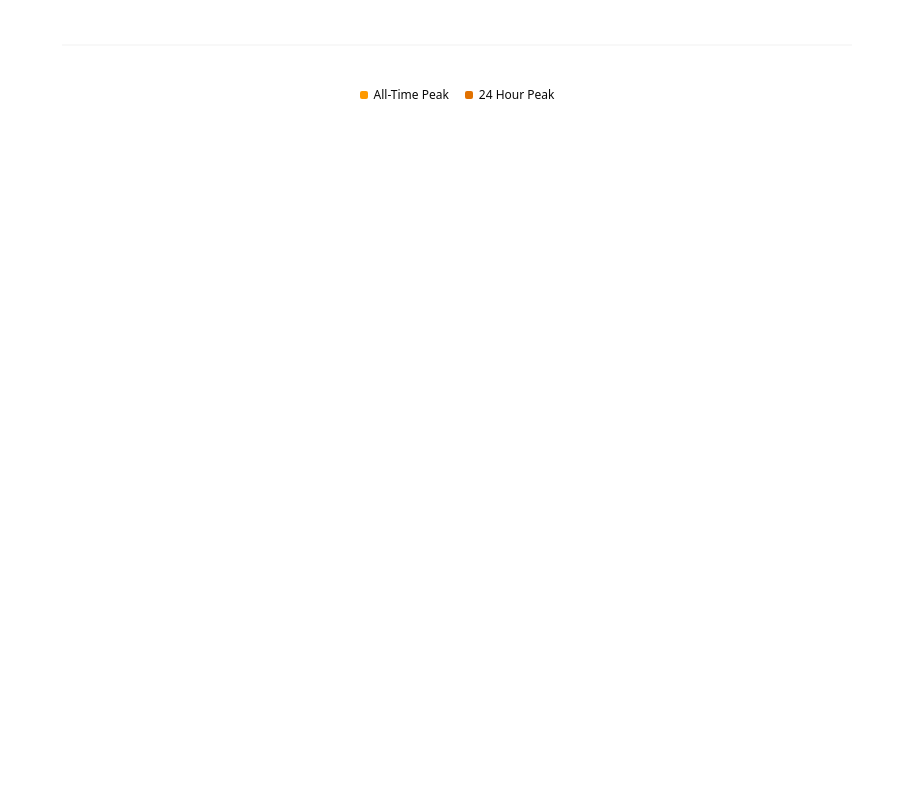
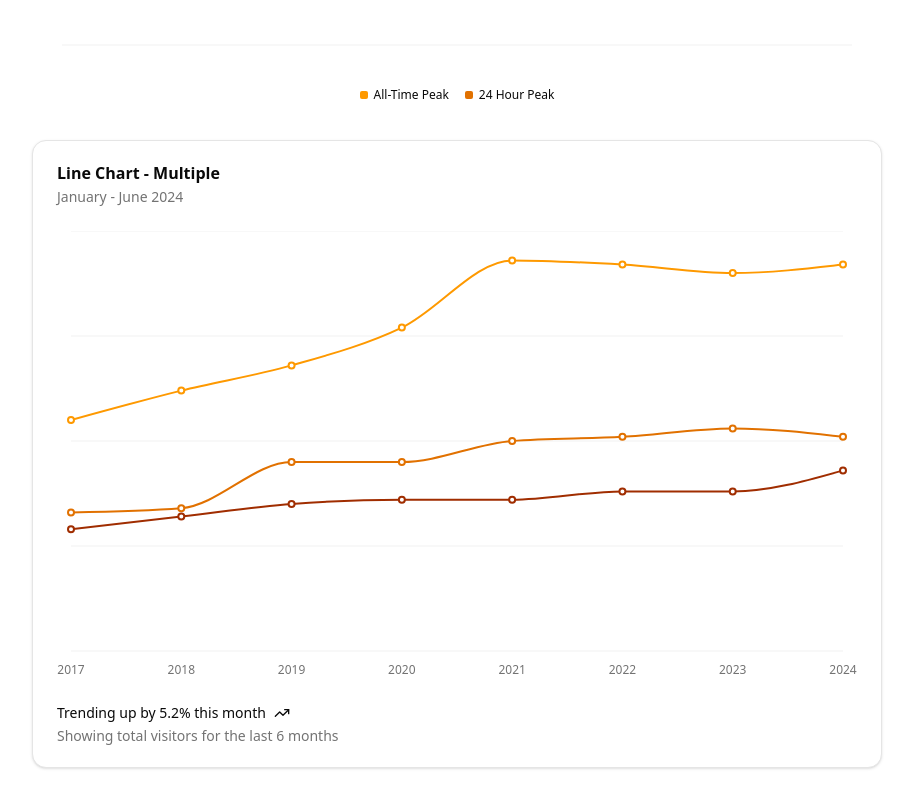
Before and after one commit to Jad-Kreit29/Dashboard-site, a React (Vite) app: page / in a window 1280 px wide. Shown: the part 614-1414 px from the top of the page, without its empty margins (183-1096 px from the left). Before the commit the page ends 800 px from the top, so only its background shows below. Built offline with nearby package versions, Linux system fonts and the light colour scheme.

Commit message:
Implemented second chart

```diff
--- /dev/null
+++ b/src/components/MarketChart.jsx
@@ -0,0 +1,92 @@
+"use client"
+
+import { CartesianGrid, Line, LineChart, XAxis } from "recharts"
+
+import { ChartContainer, ChartTooltip, ChartTooltipContent } from "@/components/ui/chart"
+
+export const description = "A multiple line chart"
+
+const chartData = [
+  { year: "2017", mobile: 55, console: 33, desktop: 29 },
+  { year: "2018", mobile: 62, console: 34, desktop: 32 },
+  { year: "2019", mobile: 68, console: 45, desktop: 35 },
+  { year: "2020", mobile: 77, console: 45, desktop: 36 },
+  { year: "2021", mobile: 93, console: 50, desktop: 36 },
+  { year: "2022", mobile: 92, console: 51, desktop: 38 },
+  { year: "2023", mobile: 90, console: 53, desktop: 38 },
+  { year: "2024", mobile: 92, console: 51, desktop: 43 },
+]
+
+const chartConfig = {
+  mobile: {
+    label: "Mobile",
+    color: "var(--chart-4)",
+  },
+  console: {
+    label: "Console",
+    color: "var(--chart-5)",
+  },
+  desktop: {
+    label: "PC",
+    color: "var(--chart-6)",
+  },
+}
+
+export default function MarketChart() {
+
+  return (
+
+    <ChartContainer config={chartConfig} className="min-h-[200px] w-[800px]">
+
+        <LineChart
+        accessibilityLayer
+        data={chartData}
+        margin={{
+            left: 14,
+            right: 14,
+        }}
+        >
+        <CartesianGrid vertical={false} />
+
+        <XAxis
+            dataKey="year"
+            tickLine={false}
+            axisLine={false}
+            tickMargin={8}
+            tickFormatter={(value) => value.slice(0, 4)}
+        />
+
+        <ChartTooltip cursor={false} content={<ChartTooltipContent />} />
+
+        <Line
+            dataKey="mobile"
+            type="monotone"
+            stroke="var(--color-mobile)"
+            strokeWidth={2}
+            dot={true}
+            activeDot={{r: 6,}}
+        />
+        <Line
+            dataKey="console"
+            type="monotone"
+            stroke="var(--color-console)"
+            strokeWidth={2}
+            dot={true}
+            activeDot={{r: 6,}}
+        />
+        <Line
+            dataKey="desktop"
+            type="monotone"
+            stroke="var(--color-desktop)"
+            strokeWidth={2}
+            dot={true}
+            activeDot={{r: 6,}}
+        />
+
+        </LineChart>
+
+    </ChartContainer>
+
+  )
+
+}
--- a/src/index.css
+++ b/src/index.css
@@ -66,6 +66,7 @@
   --chart-3: oklch(0.398 0.07 227.392);
   --chart-4: oklch(0.7707 0.1731 64.86);
   --chart-5: oklch(0.6671 0.1685 53.38);
+  --chart-6: oklch(0.4714 0.157652 37.0333);
   --sidebar: oklch(0.985 0 0);
   --sidebar-foreground: oklch(0.145 0 0);
   --sidebar-primary: oklch(0.205 0 0);
--- a/src/pages/MainPage.jsx
+++ b/src/pages/MainPage.jsx
@@ -1,11 +1,14 @@
 import React from 'react'
 
 // Components
+import { TrendingUp } from "lucide-react"
 import NavBar from '../components/NavBar'
 import Combox from '../components/Combox'
+import { Card, CardContent, CardDescription, CardFooter, CardHeader, CardTitle } from "@/components/ui/card"
 
 // Graphs
 import UsersChart from '../components/UsersChart'
+import MarketChart from '../components/MarketChart'
 
 
 const MainPage = () => {
@@ -42,6 +45,42 @@ const MainPage = () => {
 
       </div>
 
+      <div className='flex justify-center my-8'>
+
+        <Card>
+
+          <CardHeader>
+
+            <CardTitle>Line Chart - Multiple</CardTitle>
+            <CardDescription>January - June 2024</CardDescription>
+
+          </CardHeader>
+
+          <CardContent>
+
+            <MarketChart />
+
+          </CardContent>
+
+          <CardFooter>
+
+            <div className="flex w-full items-start gap-2 text-sm">
+              <div className="grid gap-2">
+                <div className="flex items-center gap-2 leading-none font-medium">
+                  Trending up by 5.2% this month <TrendingUp className="h-4 w-4" />
+                </div>
+                <div className="text-muted-foreground flex items-center gap-2 leading-none">
+                  Showing total visitors for the last 6 months
+                </div>
+              </div>
+            </div>
+
+          </CardFooter>
+
+        </Card>
+
+      </div>
+
 
     </>
 
```
